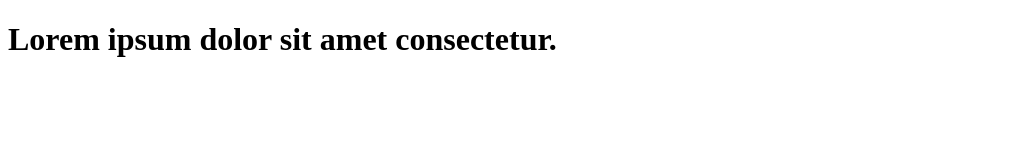
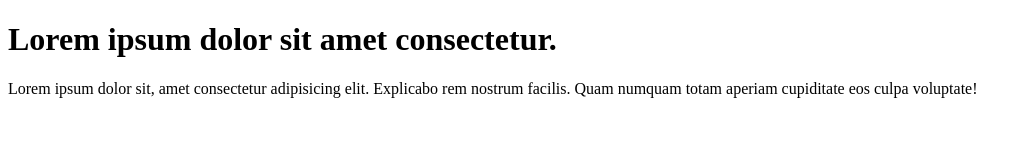
Before and after one commit to meuzishun/learn_git, a plain HTML site: page index.html in a window 1280 px wide. Shown: the whole page, without its empty margins (0-1031 px from the left). Drawn offline with Linux system fonts and the light colour scheme.

Commit message:
add paragraph to code

```diff
--- a/index.html
+++ b/index.html
@@ -7,5 +7,10 @@
   </head>
   <body>
     <h1>Lorem ipsum dolor sit amet consectetur.</h1>
+    <p>
+      Lorem ipsum dolor sit, amet consectetur adipisicing elit. Explicabo rem
+      nostrum facilis. Quam numquam totam aperiam cupiditate eos culpa
+      voluptate!
+    </p>
   </body>
 </html>
```
